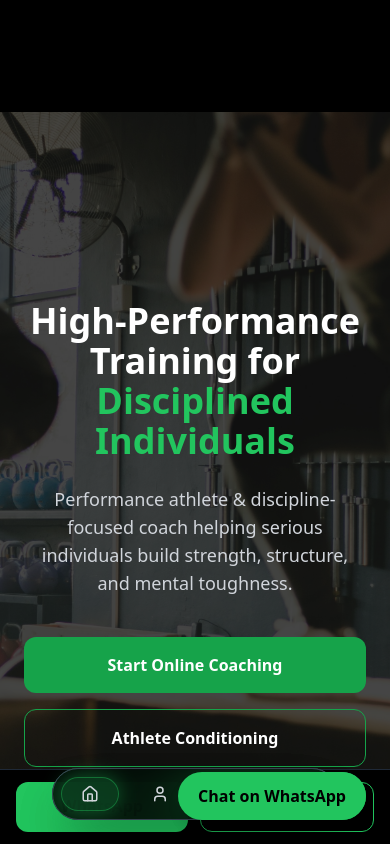
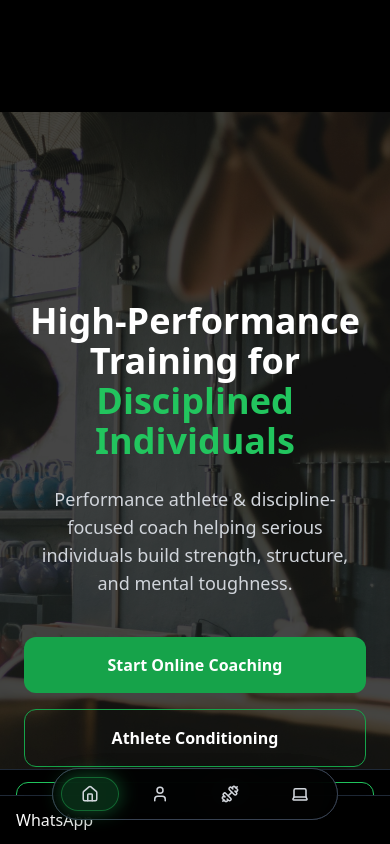
Before and after one commit to Itiku23/voltage-fitness-frontend, a React app: page / in a window 390 px wide. Shown: the top 844 px of the page. Built offline with nearby package versions, Linux system fonts and the light colour scheme; the HTML template or start-up script is replaced by a standard one.

Commit message:
Fix WhatsApp button overlap on mobile

```diff
--- a/src/components/StickyCTA.jsx
+++ b/src/components/StickyCTA.jsx
@@ -9,7 +9,7 @@ export default function StickyCTA() {
         href="https://wa.me/2349131101149"
         target="_blank"
         rel="noopener noreferrer"
-        className="flex-1 text-center bg-green-500 text-black py-3 rounded-xl font-bold"
+        className="fixed bottom-0 left-0 w-full z-40 md:hidden bg-black border-t border-gray-800 px-4 py-3 flex gap-3"
       >
         WhatsApp
       </a>
--- a/src/components/WhatsAppButton.jsx
+++ b/src/components/WhatsAppButton.jsx
@@ -4,7 +4,7 @@ export default function WhatsAppButton() {
       href="https://wa.me/2349131101149"
       target="_blank"
       rel="noopener noreferrer"
-      className="fixed bottom-6 right-6 z-50 bg-green-500 hover:bg-green-600 text-black px-5 py-3 rounded-full font-semibold shadow-lg hover:scale-110 transition"
+      className="hidden md:flex fixed bottom-6 right-6 z-50 bg-green-500 hover:bg-green-600 text-black px-5 py-3 rounded-full font-semibold shadow-lg hover:scale-110 transition"
     >
       Chat on WhatsApp
     </a>
```
